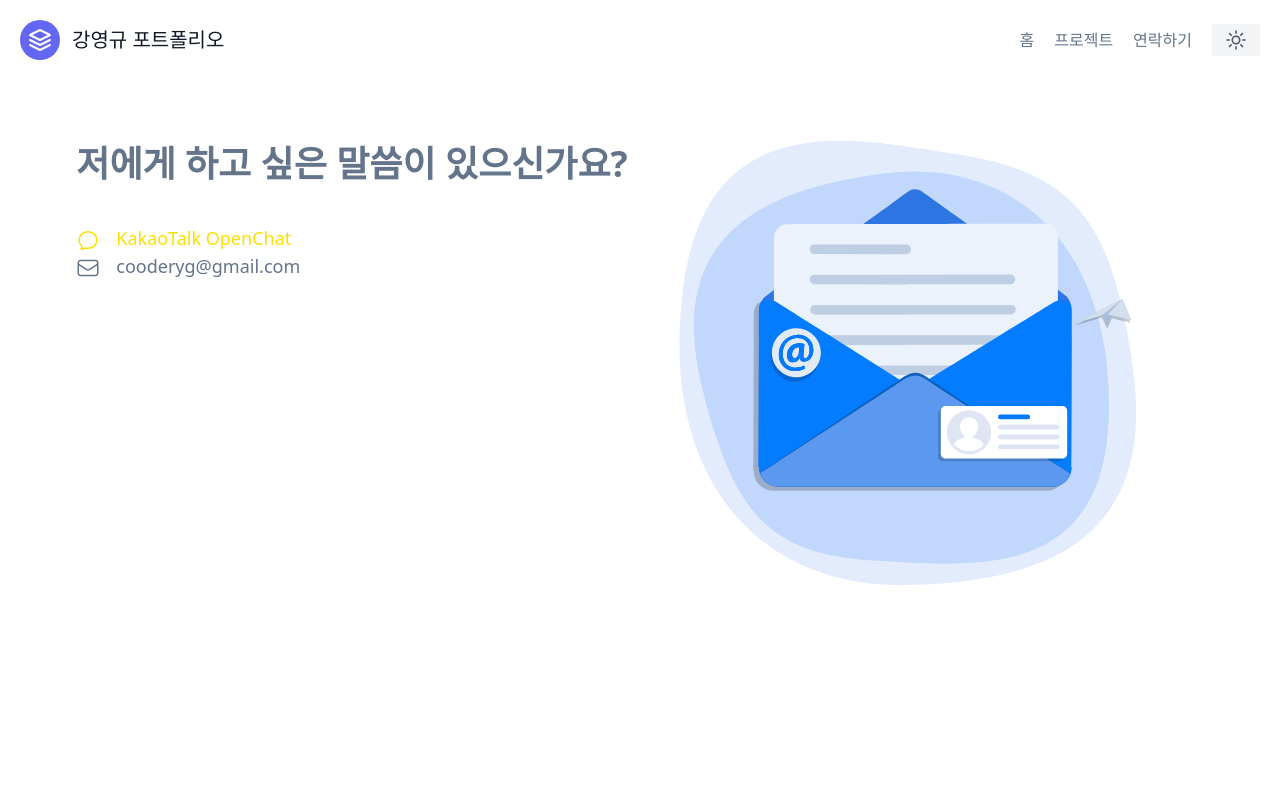
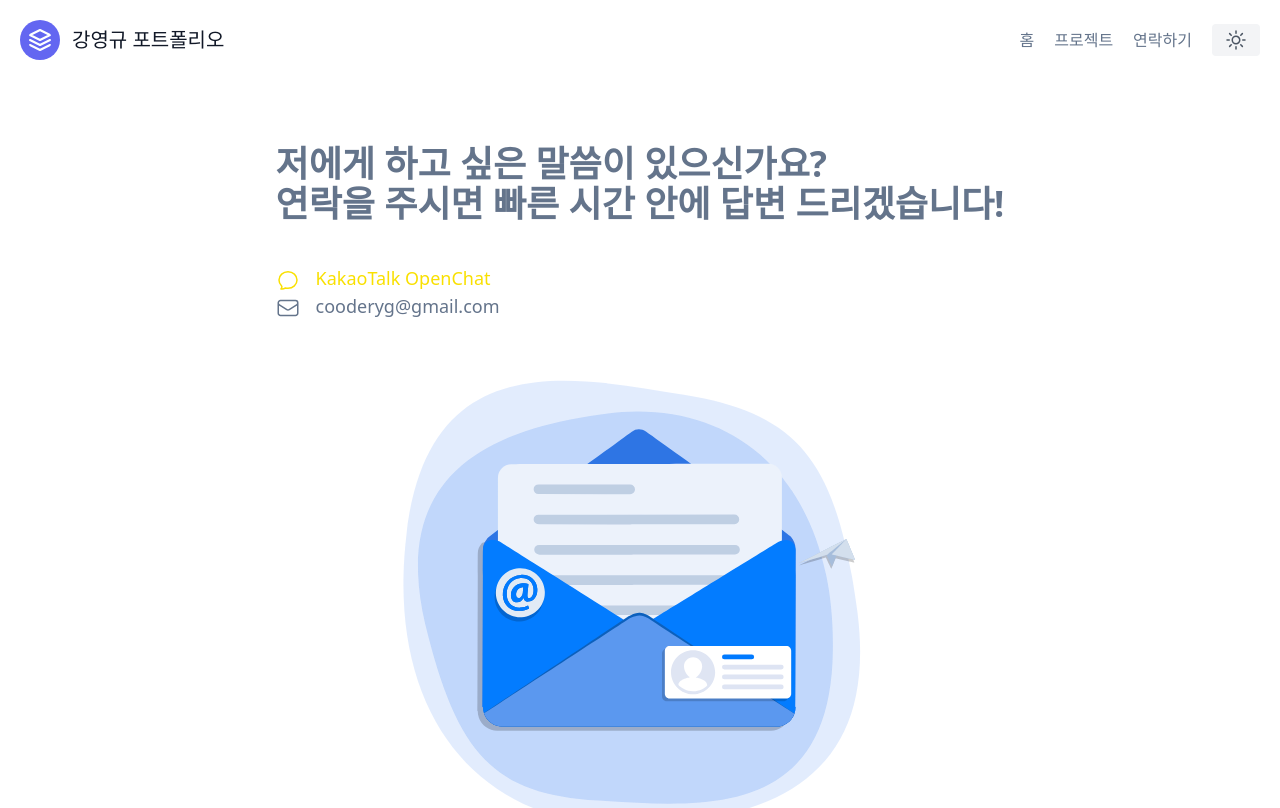
Before and after one commit to cooderyg/next-portfolio, a Next.js app: page /contact in a window 1280 px wide. Shown: the top 808 px of the page. Built offline with nearby package versions, Linux system fonts and the light colour scheme.

Commit message:
contact 수정

```diff
--- a/pages/contact.js
+++ b/pages/contact.js
@@ -6,23 +6,23 @@ import Head from "next/head";
 export default function Contact() {
     return(
         <Layout>
-            <div className="relative text-lg flex flex-wrap justify-center mx-auto max-w-[1536px] min-h-screen">
-                <div className="px-4 md:px-0">
-                    <p className="text-3xl font-bold mt-16 md:text-4xl text-center md:text-left">저에게 하고 싶은 말씀이 있으신가요?</p>
-                    <a className="text-[#f9e000] block mt-10 text-center md:text-left translate-x-[-5px] md:translate-x-0" href="https://open.kakao.com/o/szizGrff" target="_blank">
+            <div className="relative text-lg flex flex-wrap lg:items-center justify-center mx-auto max-w-[1536px] min-h-[100vh]">
+                <div className="px-4 md:px-8 lg:px-0">
+                    <p className="text-3xl font-bold mt-16 md:text-4xl text-center md:text-left break-keep">저에게 하고 싶은 말씀이 있으신가요?<span className="lg:block"> 연락을 주시면 빠른 시간 안에 답변 드리겠습니다!</span></p>
+                    <a className="relative z-10 text-[#f9e000] block mt-10 text-center md:text-left translate-x-[-5px] md:translate-x-0" href="https://open.kakao.com/o/szizGrff" target="_blank">
                         <svg  xmlns="http://www.w3.org/2000/svg" fill="none" viewBox="0 0 24 24" strokeWidth={1.5} stroke="currentColor" className="w-6 h-6 inline-block mr-4">
                              <path strokeLinecap="round" strokeLinejoin="round" d="M12 20.25c4.97 0 9-3.694 9-8.25s-4.03-8.25-9-8.25S3 7.444 3 12c0 2.104.859 4.023 2.273 5.48.432.447.74 1.04.586 1.641a4.483 4.483 0 01-.923 1.785A5.969 5.969 0 006 21c1.282 0 2.47-.402 3.445-1.087.81.22 1.668.337 2.555.337z" />
                         </svg>
                         <span>KakaoTalk OpenChat</span>
                     </a>
-                    <p className="text-center md:text-left">
+                    <p className="relative z-10 text-center md:text-left">
                         <svg xmlns="http://www.w3.org/2000/svg" fill="none" viewBox="0 0 24 24" strokeWidth={1.5} stroke="currentColor" className="w-6 h-6 inline-block mr-4">
                             <path strokeLinecap="round" strokeLinejoin="round" d="M21.75 6.75v10.5a2.25 2.25 0 01-2.25 2.25h-15a2.25 2.25 0 01-2.25-2.25V6.75m19.5 0A2.25 2.25 0 0019.5 4.5h-15a2.25 2.25 0 00-2.25 2.25m19.5 0v.243a2.25 2.25 0 01-1.07 1.916l-7.5 4.615a2.25 2.25 0 01-2.36 0L3.32 8.91a2.25 2.25 0 01-1.07-1.916V6.75" />
                         </svg>
                             <span>cooderyg@gmail.com</span>
                     </p>
                 </div>
-                <div className="max-w-md md:max-w-lg lg:max-w-xl translate-y-[-160px] lg:translate-y-0">
+                <div className="max-w-md md:max-w-lg lg:max-w-xl translate-y-[-54px] lg:translate-y-0">
                     <Animation />
                 </div>
             </div>
```
